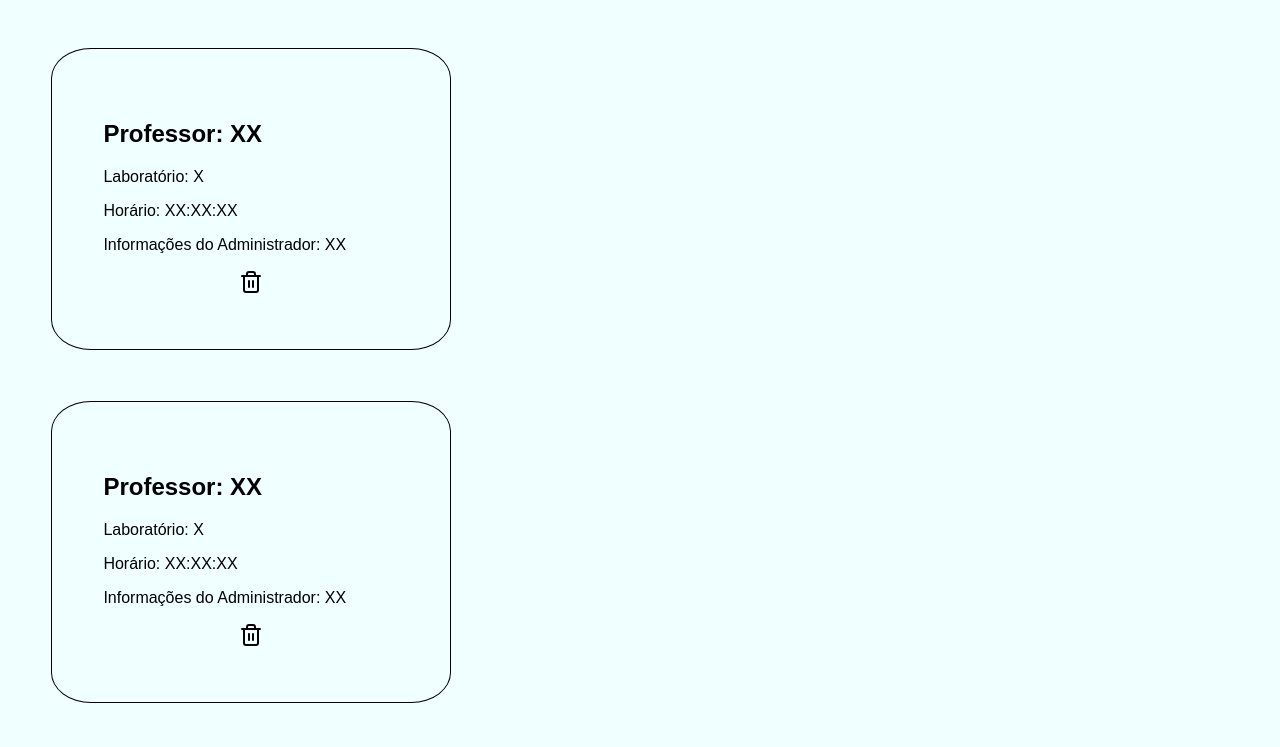
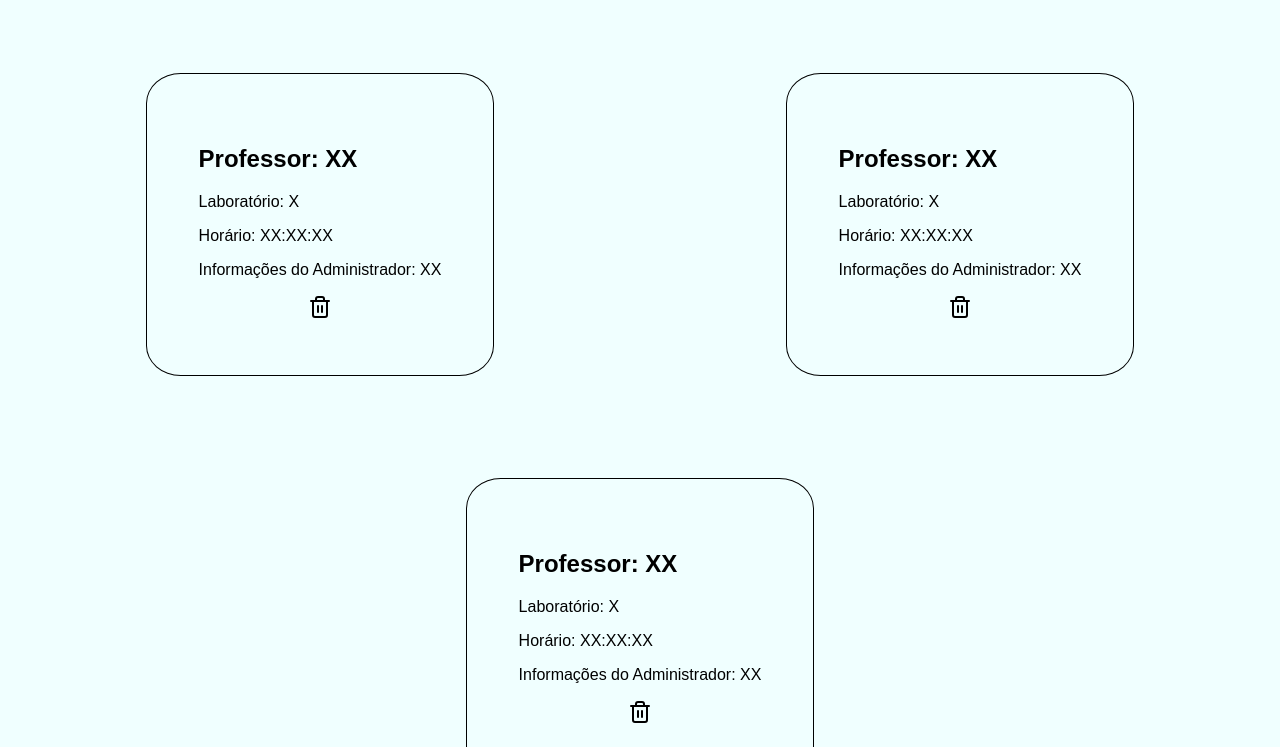
Before and after one commit to ifpi-picos/acompi, a plain HTML site: page professor/telaTurmas.html in a window 1280 px wide. Shown: the part 53-800 px from the top of the page. Drawn offline with Linux system fonts and the light colour scheme.

Commit message:
media querie da telaTurmas

```diff
--- a/JavaScript/index.js
+++ b/JavaScript/index.js
@@ -91,6 +91,11 @@ function enviarMensagemLogin() {
 }
 //---------------fim tela de Login---------------//
 
+// tela ver e cancelar reserva (aluno)
+function cancelarReserva(){
+
+}
+// fim tela ver e cancelar reserva (aluno)
 //---------------Início da tela de Modificar senha---------------//
 
 //---------------Início da tela de Modificar senha---------------//
--- a/professor/telaTurmas.html
+++ b/professor/telaTurmas.html
@@ -16,7 +16,7 @@
         <img class="botao-adicionar-turma" src="../img/add.svg" alt="Adicionar turma">
     </header>
 
-    <main>
+    <main class="containerCancelarReserva">
         <div class="tela-turma">
             <h2>Professor: XX<br></h2>
             <p>Laboratório: X<br></p>
```
